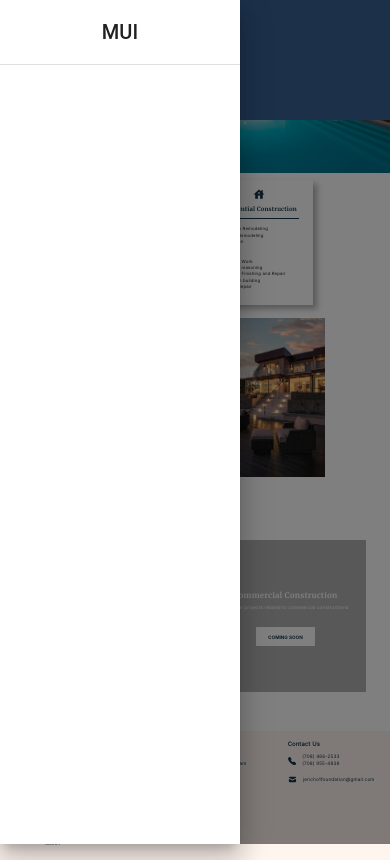
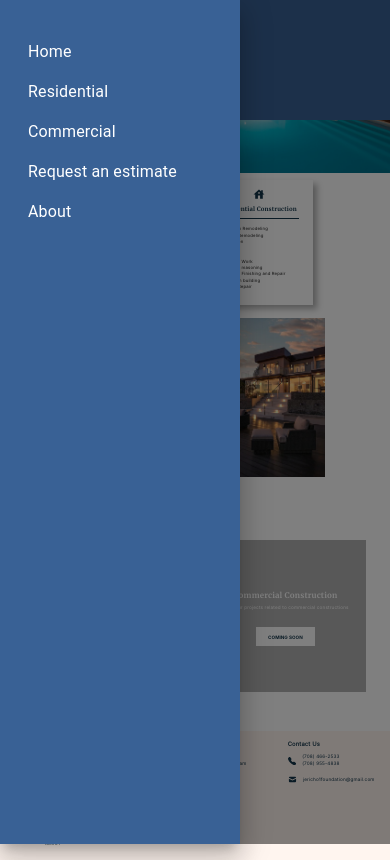
Before and after one commit to DavyHyun/construction-client, a React (Create React App) app: page / in a window 390 px wide. Both pictures are taken after a click on the button "open drawer". Built offline with nearby package versions, Linux system fonts and the light colour scheme.

Commit message:
Nav bar side

```diff
--- a/src/Components/NavBar/index.js
+++ b/src/Components/NavBar/index.js
@@ -60,18 +60,31 @@ const NavBar = (props) => {
     setMobileOpen((prevState) => !prevState);
   };
 
+  function convertToFirstLetterCap(word) {
+    // Convert the word to lowercase
+    var lowercaseWord = word.toLowerCase();
+
+    // Extract the first letter and capitalize it
+    var firstLetter = lowercaseWord.charAt(0).toUpperCase();
+
+    // Extract the rest of the word
+    var restOfWord = lowercaseWord.slice(1);
+
+    // Concatenate the first letter and the rest of the word
+    var result = firstLetter + restOfWord;
+
+    return result;
+  }
+
   const drawer = (
-    <Box onClick={handleDrawerToggle} sx={{ textAlign: 'center' }}>
-      <Typography variant="h6" sx={{ my: 2 }}>
-        MUI
-      </Typography>
-      <Divider />
-      <List>
+    <Box onClick={handleDrawerToggle} sx={{ textAlign: 'center', backgroundColor: '#396195', height: '100%' }}>
+      <br></br>
+      <List sx={{marginLeft: '5%'}}>
         {navItems.map((item) => (
           <ListItem key={item} disablePadding>
             <ListItemButton sx={{ textAlign: 'center' }}>
               <Link to={`/${item}`} style={{ textDecoration: 'none', color: 'white' }}>
-                {item}
+                {convertToFirstLetterCap(item)}
               </Link>
             </ListItemButton>
           </ListItem>
```
